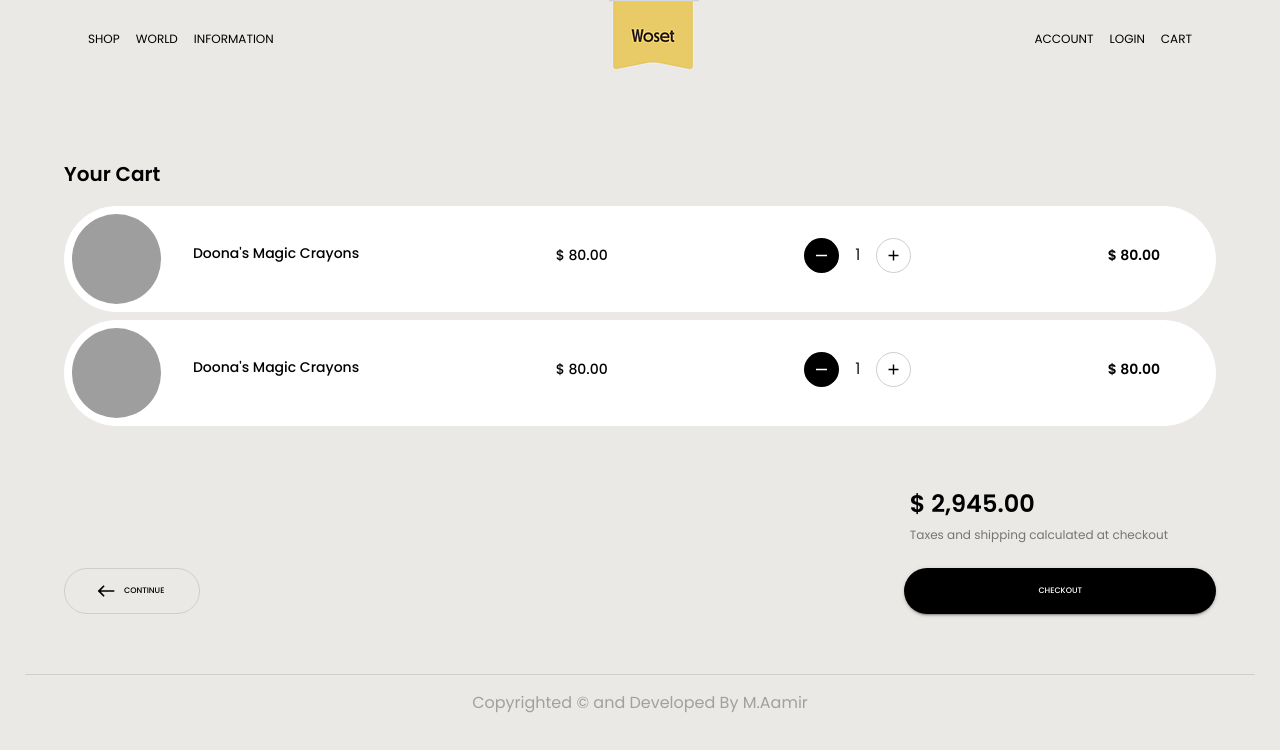
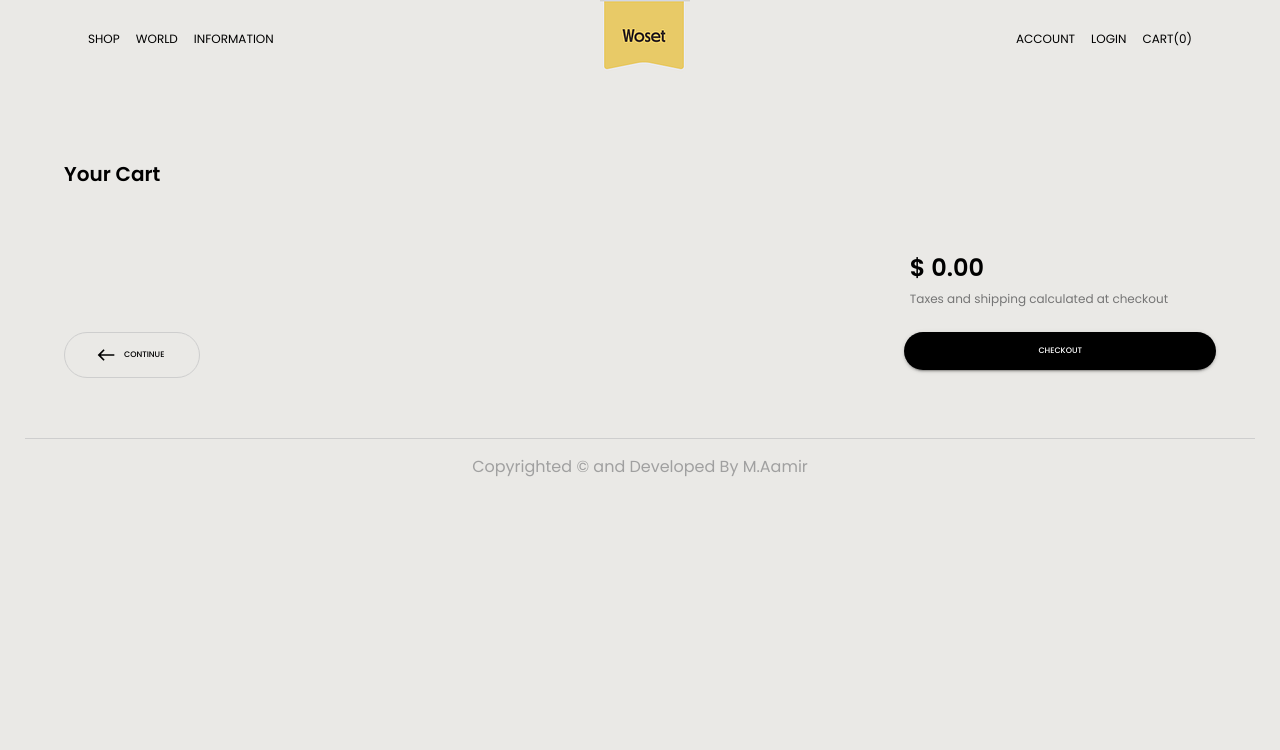
Before and after one commit to Aamir825/ecommerce, a React (Vite) app: page /cart in a window 1280 px wide. Shown: the top 750 px of the page. Built offline with nearby package versions, Linux system fonts and the light colour scheme; grey boxes are pictures that could not be loaded.

Commit message:
third commit

```diff
--- a/src/App/Store.js
+++ b/src/App/Store.js
@@ -1,9 +1,9 @@
 import {configureStore} from '@reduxjs/toolkit'
 import counterReducer from '../Features/Counter'
-import productReducer from '../Features/Products'
+import cartReducer from '../Features/Cart'
 export const store = configureStore({
     reducer: {
         counter: counterReducer,
-        products: productReducer
+        cart: cartReducer,
     }
 })
--- a/src/Components/Navbar/Navbar.jsx
+++ b/src/Components/Navbar/Navbar.jsx
@@ -54,7 +54,7 @@ const Navbar = () => {
             <Box sx={{ display: 'flex', gap: 2 }}>
               <NavLink style={{ textDecoration: "none", color: 'black' }}><Typography sx={{ fontSize: '12px', textTransform: 'uppercase' }}>Account</Typography></NavLink>
               <NavLink style={{ textDecoration: "none", color: 'black' }}><Typography sx={{ fontSize: '12px', textTransform: 'uppercase' }}>Login</Typography></NavLink>
-              <NavLink to="cart" style={{ textDecoration: "none", color: 'black' }}><Typography sx={{ fontSize: '12px', textTransform: 'uppercase' }}>Cart</Typography></NavLink>
+              <NavLink to="cart" style={{ textDecoration: "none", color: 'black' }}><Typography sx={{ fontSize: '12px', textTransform: 'uppercase' }}>Cart(0)</Typography></NavLink>
             </Box>
           </StyledToolbar>
         </Container>
--- a/src/Components/Products/Products.jsx
+++ b/src/Components/Products/Products.jsx
@@ -1,22 +1,18 @@
 import React, { useEffect } from 'react'
 import ProductCard from '../ProductCard/ProductCard'
 import { Box, Grid, Typography } from '@mui/material'
-import { useDispatch, useSelector } from 'react-redux'
-import { fetchProducts } from '../../Features/Products'
+import useGetProduct from '../../Hooks/useGetProducts'
 
 const Products = () => {
 
-    const products = useSelector((state) => state.products)
-    const dispatch = useDispatch();
+    const product = useGetProduct()
+    console.log("hoooook", product);
 
-    useEffect(() => {
-        dispatch(fetchProducts())
-    }, [])
     return (
         <>
             <Box sx={{ mt: 3 }}>
                 <Grid container spacing={2}>
-                    {products.products.map((elem, index) => {
+                    {product.map((elem, index) => {
                         return (
                             <Grid key={index} item md={3} sm={6} xs={12}>
                                 <ProductCard image={elem.imageUrl} title={elem.title} price={elem.price} id={elem.id}/>
--- /dev/null
+++ b/src/Features/Cart.js
@@ -0,0 +1,14 @@
+import { createSlice } from "@reduxjs/toolkit";
+
+const cartSlice = createSlice({
+    name: "cart",
+    initialState: { cartItem:[], totalAmount: 0 },
+    reducers: {
+        addItemToCart: (state, action)=>{
+                state.cartItem.push({ ...action.payload });
+        }
+    }
+})
+
+export const {addItemToCart} = cartSlice.actions;
+export default cartSlice.reducer
--- /dev/null
+++ b/src/Hooks/useDispatchProducts.jsx
@@ -0,0 +1,35 @@
+import { addItemToCart } from '../Features/Cart';
+import { useDispatch, useSelector } from 'react-redux';
+import useProductDetail from '../Hooks/useProductDetails';
+
+function useDispatchProduct() {
+    const dispatch = useDispatch();
+    const { product, detailID } = useProductDetail();
+    const counter = useSelector((state) => state.counter);
+    const addToCart = () => {
+        const cartItem = {
+            id: detailID,
+            titel: product.title,
+            description: product.description,
+            price: product.price,
+            quantity: counter,
+            imageUrl: product.imageUrl,
+            total: product.price * counter
+        }
+        dispatch(addItemToCart(cartItem));
+        const existingCart = JSON.parse(localStorage.getItem("cart")) || [];
+        const existingIndex = existingCart.findIndex(item => item.id === cartItem.id);
+        let totalAmount = 0;
+        if (existingIndex >= 0) {
+            existingCart[existingIndex].quantity += cartItem.quantity;
+            existingCart[existingIndex].total = existingCart[existingIndex].price * existingCart[existingIndex].quantity;
+        } else {
+            existingCart.push(cartItem);
+        }
+        totalAmount = existingCart.reduce((acc, item) => acc + item.total, 0);
+        localStorage.setItem("totalAmount", totalAmount);
+        localStorage.setItem("cart", JSON.stringify(existingCart));
+    }
+    return addToCart
+}
+export default useDispatchProduct
--- /dev/null
+++ b/src/Hooks/useGetProducts.jsx
@@ -0,0 +1,23 @@
+import { useEffect, useState } from "react"
+import { db } from "../Firebase/FirebaseConfig";
+import { collection, getDocs } from "firebase/firestore";
+
+function useGetProduct(){
+
+    const [product, setProduct] = useState([]);
+
+    const fetchProducts = async() =>{
+        const productCollection = collection(db, "products");
+        const snapshot = await getDocs(productCollection);
+        // const data = snapshot.docs
+        const productList = snapshot.docs.map((doc)=> ({id: doc.id, ...doc.data()}))
+        setProduct(productList)
+    }
+    useEffect(()=>{
+        fetchProducts();
+    },[])
+
+    return product
+}
+
+export default useGetProduct
--- /dev/null
+++ b/src/Hooks/useProductDetails.jsx
@@ -0,0 +1,25 @@
+import { useEffect, useState } from "react";
+import { useParams } from "react-router-dom";
+import { doc, getDoc } from 'firebase/firestore';
+import { fireDb } from "../Firebase/FirebaseConfig";
+
+function useProductDetail() {
+
+    const { detailID } = useParams();
+    const [product, setProduct] = useState(null);
+
+    const getProductDetails = async () => {
+        try {
+            const productData = await getDoc(doc(fireDb, "products", detailID))
+            setProduct(productData.data())
+        } catch (error) {
+            console.log(error)
+        }
+    }
+    useEffect(() => {
+        getProductDetails();
+    }, [])
+
+    return {product, detailID};
+}
+export default useProductDetail
--- a/src/Pages/Cart/Cart.jsx
+++ b/src/Pages/Cart/Cart.jsx
@@ -1,78 +1,57 @@
 import React from 'react'
 import { Box, Button, Card, CardContent, CardMedia, Container, Typography } from "@mui/material"
-import AddIcon from '@mui/icons-material/Add';
-import RemoveIcon from '@mui/icons-material/Remove';
 import WestIcon from '@mui/icons-material/West';
+import DeleteForeverIcon from '@mui/icons-material/DeleteForever';
 import { Link } from 'react-router-dom'
-import { useDispatch, useSelector } from 'react-redux';
-import { decrement, increment } from '../../Features/Counter';
-
 
 const Cart = () => {
 
-  const counter = useSelector((state) => state.counter);
-  const dispatch = useDispatch();
+  // const counter = useSelector((state) => state.counter);
+  // const dispatch = useDispatch();
+  const total = JSON.parse(localStorage.getItem("totalAmount")) || 0;
+  const cartItems = JSON.parse(localStorage.getItem("cart")) || [];
   return (
     <>
       <Box component="div" sx={{ padding: "0 25px", mt: 10 }}>
         <Container>
           <Typography variant='h6' mb={2} fontWeight={600}>Your Cart</Typography>
-          <Card sx={{ width: "100%", boxShadow: 0, display: 'flex', flexDirection: { sm: 'row', xs: 'column' }, gap: 4, alignItems: 'center', borderRadius: { sm: 14, xs: 4 }, padding: "8px", mb: 1 }}>
+          {cartItems.map((elem, index) => {
+            return (
+              <Card key={index} sx={{ width: "100%", boxShadow: 0, display: 'flex', flexDirection: { sm: 'row', xs: 'column' }, gap: 4, alignItems: 'center', borderRadius: { sm: 14, xs: 4 }, padding: "8px", mb: 1 }}>
                 <CardMedia
-              sx={{ height: 90, width: 100, borderRadius: 14, objectFit: 'cover' }}
-              image="https://cdn.pixabay.com/photo/2024/01/20/01/54/ai-generated-8520248_1280.jpg"
+                  sx={{ height: 90, width: 100, marginTop: {sm: 0, xs: 3}, borderRadius: 14, objectFit: 'cover' }}
+                  image={elem.imageUrl}
                   title="green iguana"
                 />
                 <CardContent sx={{ padding: 0, mt: 2, display: 'flex', flexDirection: { sm: 'row', xs: 'column' }, justifyContent: 'space-between', alignItems: 'center', width: "100%", height: { sm: "auto", xs: 300 }, pr: { sm: 6, xs: 0 } }}>
                   <Typography gutterBottom variant="body2" sx={{ color: 'black', fontWeight: 500, }}>
-                Doona's Magic Crayons
+                    {elem.titel}
                   </Typography>
                   <Typography variant="body2" sx={{ color: 'black', fontWeight: 500 }}>
-                $ 80.00
+                    $ {elem.price}
                   </Typography>
                   <Box component="div" sx={{ display: 'flex', alignItems: 'center', gap: 2 }}>
-                <RemoveIcon onClick={() => dispatch(decrement())} sx={{ backgroundColor: "black", color: "white", borderRadius: 6, cursor: 'pointer', width: 35, height: 35, padding: "8px" }} />
-                <Typography>{counter}</Typography>
-                <AddIcon onClick={() => dispatch(increment())} sx={{ border: "1px solid #cecece", color: "black", borderRadius: 6, cursor: 'pointer', width: 35, height: 35, padding: "8px" }} />
+                    {/* <RemoveIcon onClick={() => dispatch(decrement())} sx={{ backgroundColor: "black", color: "white", borderRadius: 6, cursor: 'pointer', width: 35, height: 35, padding: "8px" }} /> */}
+                    <Typography>x{elem.quantity}</Typography>
+                    {/* <AddIcon onClick={() => dispatch(increment())} sx={{ border: "1px solid #cecece", color: "black", borderRadius: 6, cursor: 'pointer', width: 35, height: 35, padding: "8px" }} /> */}
                   </Box>
                   <Typography variant="body2" sx={{ color: 'black', fontWeight: 600 }}>
-                $ 80.00
+                    $ {elem.total}
                   </Typography>
+                  <DeleteForeverIcon sx={{fontSize: "30px", color: '#be0000', cursor: 'pointer'}}/>
                 </CardContent>
               </Card>
-          <Card sx={{ width: "100%", boxShadow: 0, display: 'flex', flexDirection: { sm: 'row', xs: 'column' }, gap: 4, alignItems: 'center', borderRadius: { sm: 14, xs: 4 }, padding: "8px", mb: 1 }}>
-            <CardMedia
-              sx={{ height: 90, width: 100, borderRadius: 14, objectFit: 'cover' }}
-              image="https://cdn.pixabay.com/photo/2024/01/20/01/54/ai-generated-8520248_1280.jpg"
-              title="green iguana"
-            />
-            <CardContent sx={{ padding: 0, mt: 2, display: 'flex', flexDirection: { sm: 'row', xs: 'column' }, justifyContent: 'space-between', alignItems: 'center', width: "100%", height: { sm: "auto", xs: 300 }, pr: { sm: 6, xs: 0 } }}>
-              <Typography gutterBottom variant="body2" sx={{ color: 'black', fontWeight: 500, }}>
-                Doona's Magic Crayons
-              </Typography>
-              <Typography variant="body2" sx={{ color: 'black', fontWeight: 500 }}>
-                $ 80.00
-              </Typography>
-              <Box component="div" sx={{ display: 'flex', alignItems: 'center', gap: 2 }}>
-                <RemoveIcon onClick={() => dispatch(decrement())} sx={{ backgroundColor: "black", color: "white", borderRadius: 6, cursor: 'pointer', width: 35, height: 35, padding: "8px" }} />
-                <Typography>{counter}</Typography>
-                <AddIcon onClick={() => dispatch(increment())} sx={{ border: "1px solid #cecece", color: "black", borderRadius: 6, cursor: 'pointer', width: 35, height: 35, padding: "8px" }} />
-              </Box>
-              <Typography variant="body2" sx={{ color: 'black', fontWeight: 600 }}>
-                $ 80.00
-              </Typography>
-            </CardContent>
-          </Card>
-
+            )
+          })}
           <Box component="div" sx={{ display: 'flex', justifyContent: 'flex-end', mt: 8, pr: 6 }}>
             <Box>
-              <Typography variant='h3' sx={{ fontSize: "24px", fontWeight: 600 }}>$ 2,945.00</Typography>
+              <Typography variant='h3' sx={{ fontSize: "24px", fontWeight: 600 }}>$ {total}.00</Typography>
               <Typography variant='body1' sx={{ fontSize: "12px", color: "#757575", mt: 1 }}>Taxes and shipping calculated at checkout</Typography>
             </Box>
           </Box>
           <Box component="div" sx={{ mt: 3, display: 'flex', flexDirection: { sm: 'row', xs: 'column' }, gap: { sm: 0, xs: 2 }, justifyContent: 'space-between' }}>
             <Link to="/"><Button variant='outlined' startIcon={<WestIcon />} sx={{ border: "1px solid #cecece", color: "black", borderRadius: 6, fontSize: "8px", padding: "12px 35px" }}>continue</Button></Link>
-            <Button variant='contained' sx={{ backgroundColor: 'black', borderRadius: 6, fontSize: "8px", padding: { sm: "12px 134px", xs: "12px 35px" } }}>Checkout</Button>
+            <Link to="/checkout"><Button variant='contained' sx={{ backgroundColor: 'black', borderRadius: 6, fontSize: "8px", padding: { sm: "12px 134px", xs: "12px 35px" } }}>Checkout</Button></Link>
           </Box>
         </Container>
       </Box>
--- a/src/Pages/Checkout/Checkout.jsx
+++ b/src/Pages/Checkout/Checkout.jsx
@@ -4,6 +4,8 @@ import AddIcon from '@mui/icons-material/Add';
 import RemoveIcon from '@mui/icons-material/Remove';
 
 const Checkout = () => {
+  const cartItems = JSON.parse(localStorage.getItem("cart")) || [];
+  const total = JSON.parse(localStorage.getItem("totalAmount")) || 0;
   return (
     <>
       <Box component="div" sx={{ mt: 6 }}>
@@ -131,44 +133,30 @@ const Checkout = () => {
             <Grid item md={5} xs={12} >
               <Typography sx={{ mb: 1 }}>Order Summary</Typography>
               <Box sx={{ height: 700, bgcolor: 'white', borderRadius: 3, padding: "8px 20px", position: 'relative' }}>
+                {cartItems.map((elem,index)=>{
+                  return(
                 <Card sx={{ width: "100%", boxShadow: 0, display: 'flex', gap: 4, alignItems: 'center', borderRadius: 14, padding: "2px", mb: 1 }}>
                   <CardMedia
                     sx={{ height: 60, width: 80, borderRadius: 14, objectFit: 'cover' }}
-                    image="https://cdn.pixabay.com/photo/2024/01/20/01/54/ai-generated-8520248_1280.jpg"
+                    image={elem.imageUrl}
                     title="green iguana"
                   />
                   <CardContent sx={{ padding: 0, mt: 2, display: 'flex', justifyContent: 'space-between', alignItems: 'center', width: "100%", pr: 1 }}>
                     <Box>
                       <Typography gutterBottom variant="body2" sx={{ color: 'black', fontWeight: 600 }}>
-                        Doona's Magic Crayons
+                        {elem.titel}
                       </Typography>
                       <Typography variant="body2" sx={{ color: 'black', fontWeight: 500 }}>
-                        $ 80.00
+                        $ {elem.price} x {elem.quantity}
                       </Typography>
                     </Box>
                   </CardContent>
                 </Card>
-                <Card sx={{ width: "100%", boxShadow: 0, display: 'flex', gap: 4, alignItems: 'center', borderRadius: 14, padding: "2px", mb: 1 }}>
-                  <CardMedia
-                    sx={{ height: 60, width: 80, borderRadius: 14, objectFit: 'cover' }}
-                    image="https://cdn.pixabay.com/photo/2021/04/14/07/03/newborn-6177485_1280.jpg"
-                    title="green iguana"
-                  />
-                  <CardContent sx={{ padding: 0, mt: 2, display: 'flex', justifyContent: 'space-between', alignItems: 'center', width: "100%", pr: 1 }}>
-                    <Box>
-                      <Typography gutterBottom variant="body2" sx={{ color: 'black', fontWeight: 600 }}>
-                        Doona's Magic Crayons
-                      </Typography>
-                      <Typography variant="body2" sx={{ color: 'black', fontWeight: 500 }}>
-                        $ 80.00
-                      </Typography>
-                    </Box>
-                  </CardContent>
-                </Card>
+                )})}
                 <Box sx={{ width: "100%", position: 'absolute', bottom: 10, left: 0, padding: "0 20px" }}>
                   <Box component="div" sx={{ display: 'flex', justifyContent: 'space-between', padding: "10px 0", borderTop: "1px solid #f0f0f0" }}>
                     <Typography sx={{ color: "#777777", fontSize: "13px" }}>Subtotal</Typography>
-                    <Typography sx={{ fontSize: "13px", fontWeight: 600 }}>$ 80.00</Typography>
+                    <Typography sx={{ fontSize: "13px", fontWeight: 600 }}>$ {total}.00</Typography>
                   </Box>
                   <Box component="div" sx={{ display: 'flex', justifyContent: 'space-between', padding: "10px 0", borderBottom: "1px solid #f0f0f0" }}>
                     <Typography sx={{ color: "#777777", fontSize: "13px" }}>Shipping</Typography>
@@ -176,7 +164,7 @@ const Checkout = () => {
                   </Box>
                   <Box component="div" sx={{ display: 'flex', justifyContent: 'space-between', padding: "10px 0" }}>
                     <Typography sx={{ color: "#777777", fontSize: "13px" }}>Total(USD)</Typography>
-                    <Typography sx={{ fontSize: "13px", fontWeight: 600 }}>$ 140.00</Typography>
+                    <Typography sx={{ fontSize: "13px", fontWeight: 600 }}>$ {total + 100}.00</Typography>
                   </Box>
                   <Button variant='contained' sx={{ backgroundColor: 'black', borderRadius: 1, fontSize: "9px", padding: "16px 0", width: "100%", mt: 2 }}>Confirm order</Button>
                 </Box>
```
Also changed, not shown: src/Components/ProductDetails/ProductDetails.jsx (+7 -22 lines), src/Features/Products.js (deleted, +0 -41 lines). Lines whose indentation alone changed are shown as unchanged.
